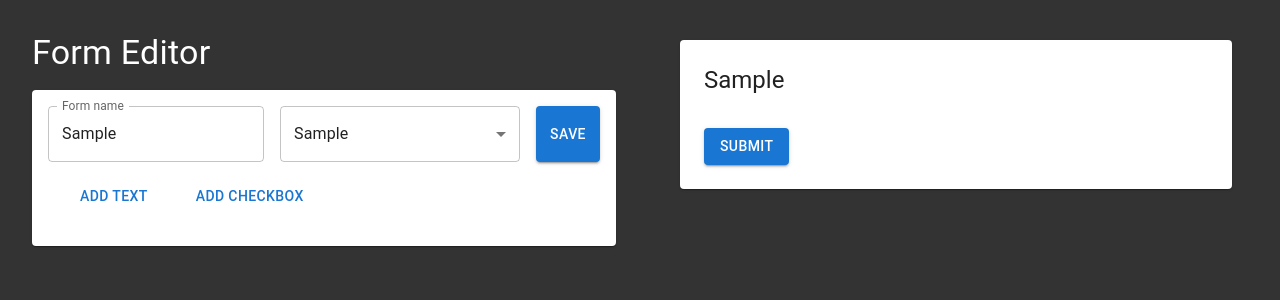
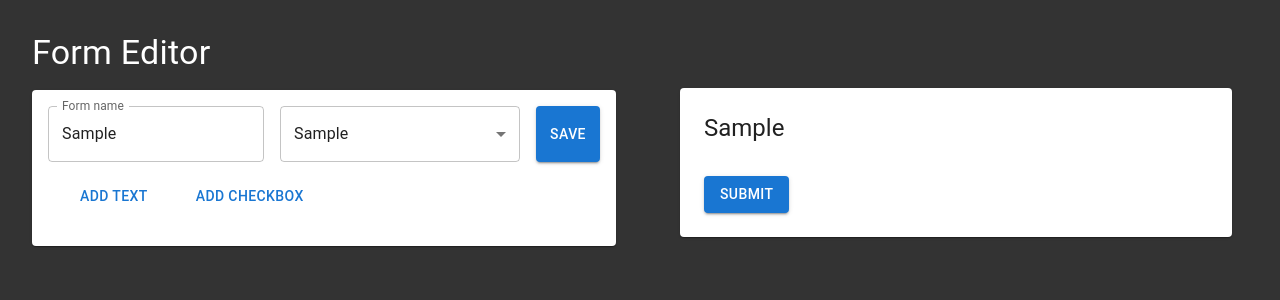
Before and after one commit to morteza-gho/communere-form-generator, a React (Vite) app: page / in a window 1280 px wide. Both pictures are taken after typing "Sample" into the empty fields and a click on the button "SAVE". Shown: the top 300 px of the page. Built offline with nearby package versions, Linux system fonts and the light colour scheme; some icons are missing.

Commit message:
feat: set sticky for form preview

```diff
--- a/src/App.tsx
+++ b/src/App.tsx
@@ -1,7 +1,6 @@
-// src/App.tsx
 import React from 'react';
 
-import { Grid } from '@mui/material';
+import { Box, Grid, Typography } from '@mui/material';
 import { FormEditor } from './components/FormEditor';
 import { FormRenderer } from './components/FormRenderer';
 import { useFormsStore } from './stores/formsStore';
@@ -16,15 +15,13 @@ export const App: React.FC = () => {
   return (
     <Grid container>
       <Grid size={{ xs: 12, md: 6 }}>
-        <div id="editor">
-          <FormEditor />
-        </div>
+        <FormEditor />
       </Grid>
       <Grid size={{ xs: 12, md: 6 }}>
         {demoForm && (
-          <div id="renderer" style={{ marginTop: 24 }}>
+          <Box id="renderer" sx={{ marginTop: 10, position: 'sticky', top: 30 }} >
             <FormRenderer form={demoForm} onSubmit={(v) => alert(JSON.stringify(v, null, 2))} />
-          </div>
+          </Box>
         )}
       </Grid>
     </Grid>
```
